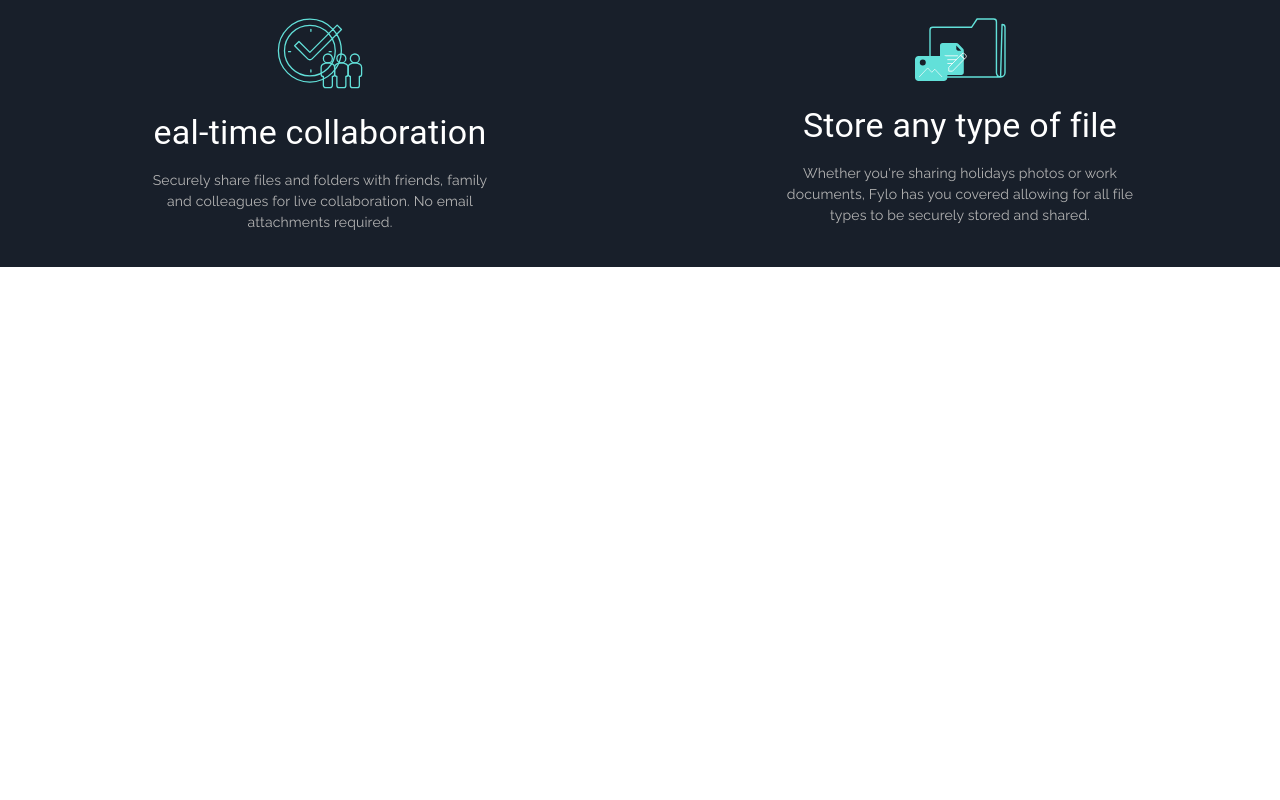
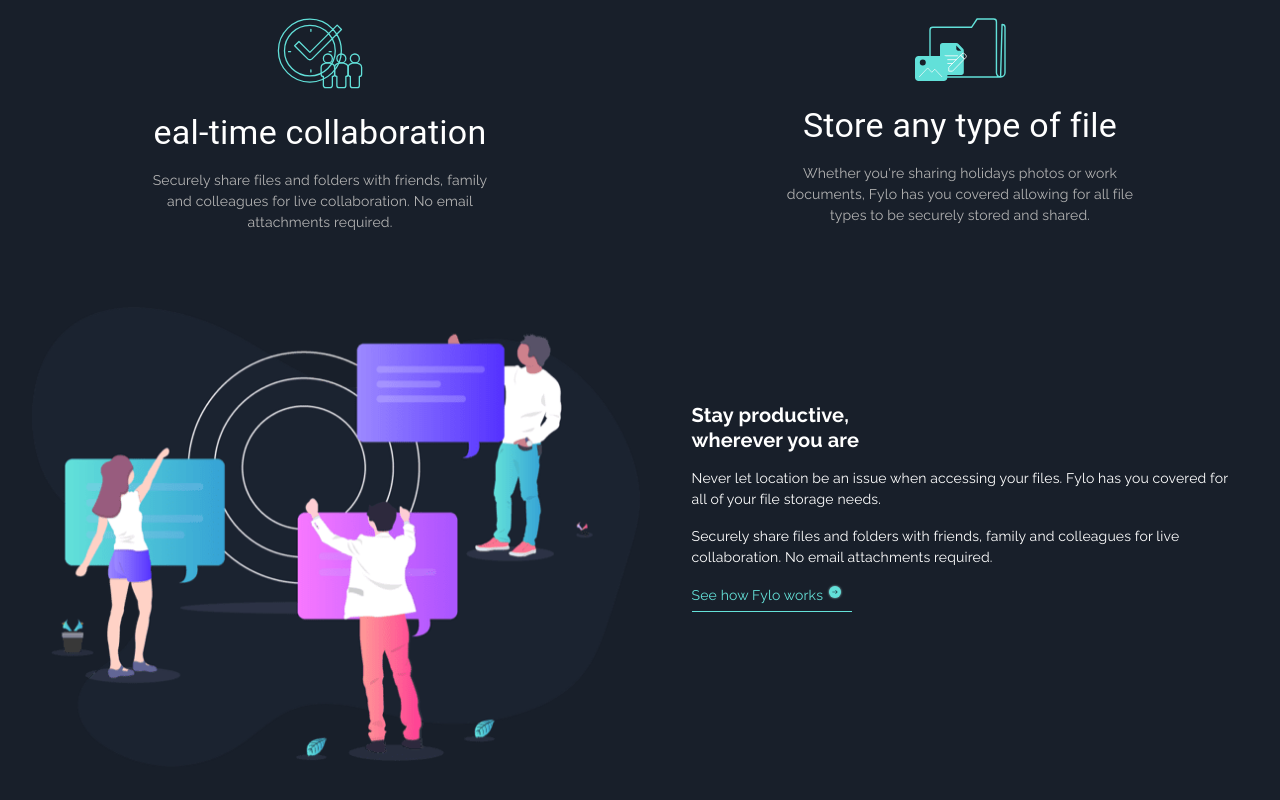
Before and after one commit to meyoh-23/fylo-dark, a React (Create React App) app: page / in a window 1280 px wide. Shown: the part 1644-2444 px from the top of the page. Before the commit the page ends 1911 px from the top, so only its background shows below. Built offline with nearby package versions, Linux system fonts and the light colour scheme.

Commit message:
completed productive section

```diff
--- a/src/App.js
+++ b/src/App.js
@@ -1,6 +1,7 @@
 import { Box, CssBaseline, ThemeProvider, createTheme,  } from "@mui/material";
 import Hero from "./components/Hero";
 import Features from "./components/Features";
+import StayProductive from "./components/StayProductive";
 
 
 const theme = createTheme({
@@ -35,6 +36,7 @@
     <Box bgcolor='primary.main'>
       <Hero/>
       <Features/>
+      <StayProductive/>
     </Box>
     </ThemeProvider>
     </>
--- /dev/null
+++ b/src/components/StayProductive.jsx
@@ -0,0 +1,103 @@
+import { Box, Grid, Link, Typography } from "@mui/material";
+import productive from './../assets/images/illustration-stay-productive.png';
+import arrow from './../assets/images/icon-arrow.svg';
+
+
+const StayProductive = () => {
+    return (
+        <Box
+        variant='section'
+        bgcolor='hsl(218, 28%, 13%)'
+        sx={{
+            px: {
+                xs: 2,
+                md: 4,
+            },
+            py: {
+                xs: 3,
+                md: 5,
+            }
+        }}
+        >
+            <Grid container spacing={0}>
+                <Grid item xs={12} md={6}>
+                    <img src={productive} alt="productive" style={{maxWidth: "100%", height: "auto"}}/>
+                </Grid>
+                <Grid item xs={12} md={6}>
+                    <Box
+                    sx={{
+                        pt: {
+                            xs: 2,
+                            md: 8,
+                        },
+                        display: "flex",
+                        flexDirection: "column",
+                        justifyContent: "flex-start",
+                        gap: 2,
+                        my: 4,
+                        pl: {
+                            xs: 1,
+                            md:4},
+                        mx: {
+                            xs: 1,
+                            md:2.45,}
+                    }}
+                    >
+                        <Typography variant="h4"
+                        sx={{
+                        maxWidth: {
+                            xs: "auto",
+                            md: "240px",
+                        },
+                        color: "secondary.main",
+                        fontSize: "1.25rem",
+                        fontWeight: "700",
+                        fontFamily: "'Raleway', sans-serif",
+                    }}
+                        >
+                            Stay productive, wherever you are
+                        </Typography>
+                        <Typography variant="p"
+                        sx={{
+                            fontSize: "0.875rem",
+                            fontWeight: "400",
+                            fontFamily: "'Raleway', sans-serif",
+                            color: "secondary.main",
+                        }}
+                        >
+                            Never let location be an issue when accessing your files. Fylo has you covered for all of your file
+                            storage needs.
+                        </Typography>
+                        <Typography variant="p"
+                        sx={{
+                            fontSize: "0.875rem",
+                            fontWeight: "400",
+                            fontFamily: "'Raleway', sans-serif",
+                            color: "secondary.main",
+                        }}
+                        >
+                            Securely share files and folders with friends, family and colleagues for live collaboration. No email
+                            attachments required.
+                        </Typography>
+                        <Link
+                        href='#fylo'
+                        underline="none"
+                        sx={{
+                            fontSize: "0.875rem",
+                            fontWeight: "400",
+                            fontFamily: "'Raleway', sans-serif",
+                            color: "hsl(176, 68%, 64%)",
+                            whiteSpace: "nowrap",
+                            borderBottom: "1px hsl(176, 68%, 64%) solid",
+                            maxWidth: "160px",
+                            pb: '5px',
+                        }}>
+                            See how Fylo works  <span><img src={arrow} alt="arrow" style={{maxWidth: "100%", height: "auto"}}/></span>
+                        </Link>
+                    </Box>
+                </Grid>
+            </Grid>
+        </Box>
+)}
+
+export default StayProductive;
```
